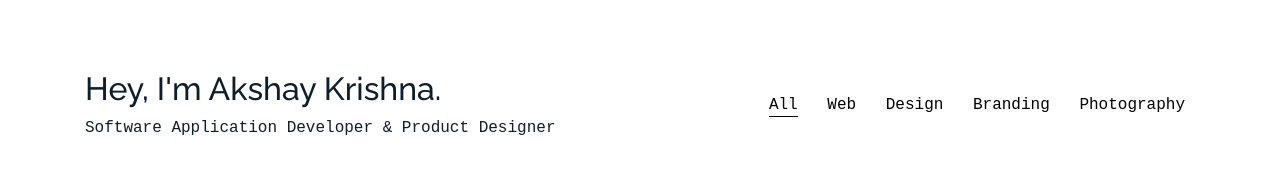
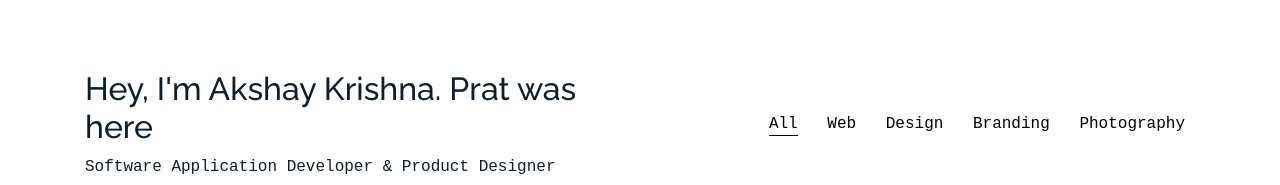
Before and after one commit to prathmesh-pathak/portfolio, a plain HTML site: page index.html in a window 1280 px wide. Shown: the part 151-336 px from the top of the page. Drawn offline with Linux system fonts and the light colour scheme; grey boxes are pictures that could not be loaded; a web font is replaced by a local one.

Commit message:
Update index.html

```diff
--- a/index.html
+++ b/index.html
@@ -84,7 +84,7 @@
       <div class="container">
         <div class="row mb-5 align-items-center">
           <div class="col-md-12 col-lg-6 mb-4 mb-lg-0" data-aos="fade-up">
-            <h2>Hey, I'm Akshay Krishna.</h2>
+            <h2>Hey, I'm Akshay Krishna. Prat was here</h2>
             <p class="mb-0">Software Application Developer &amp; Product Designer</p>
           </div>
           <div class="col-md-12 col-lg-6 text-left text-lg-right" data-aos="fade-up" data-aos-delay="100">
```
